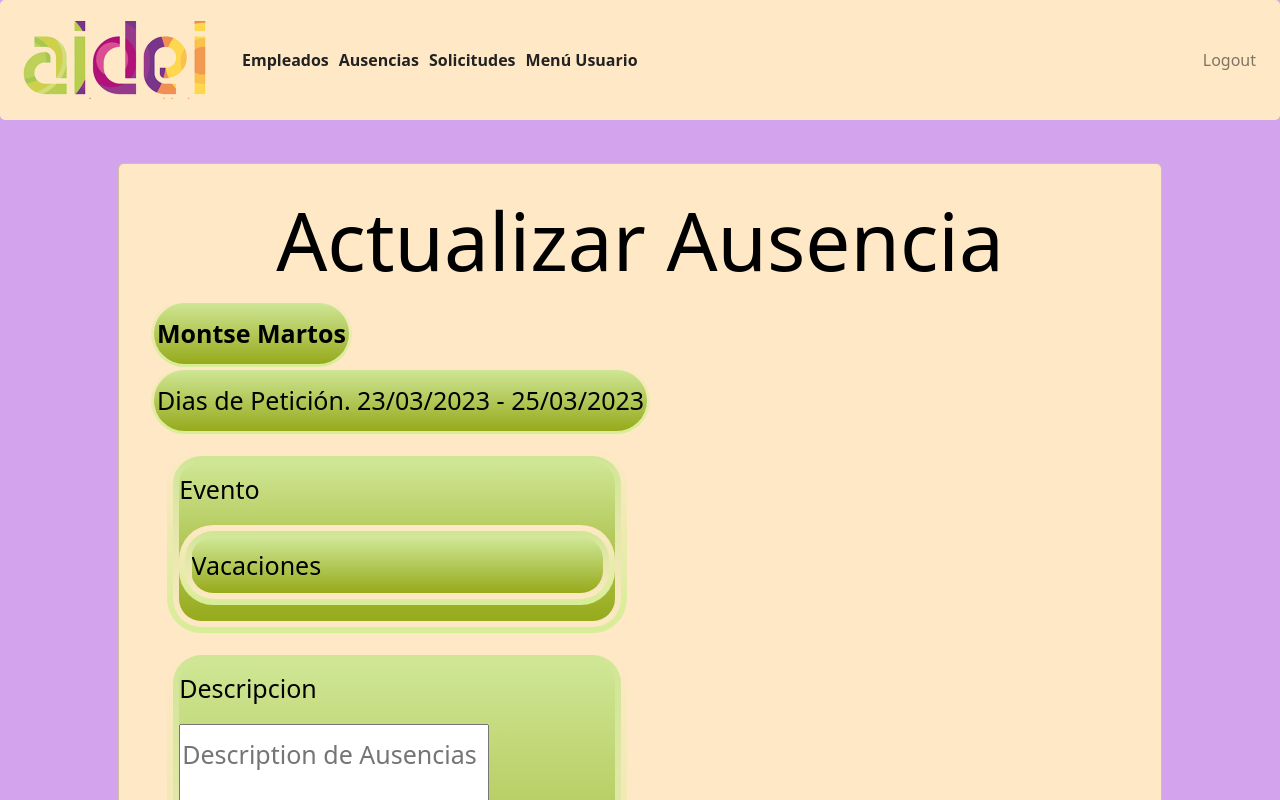
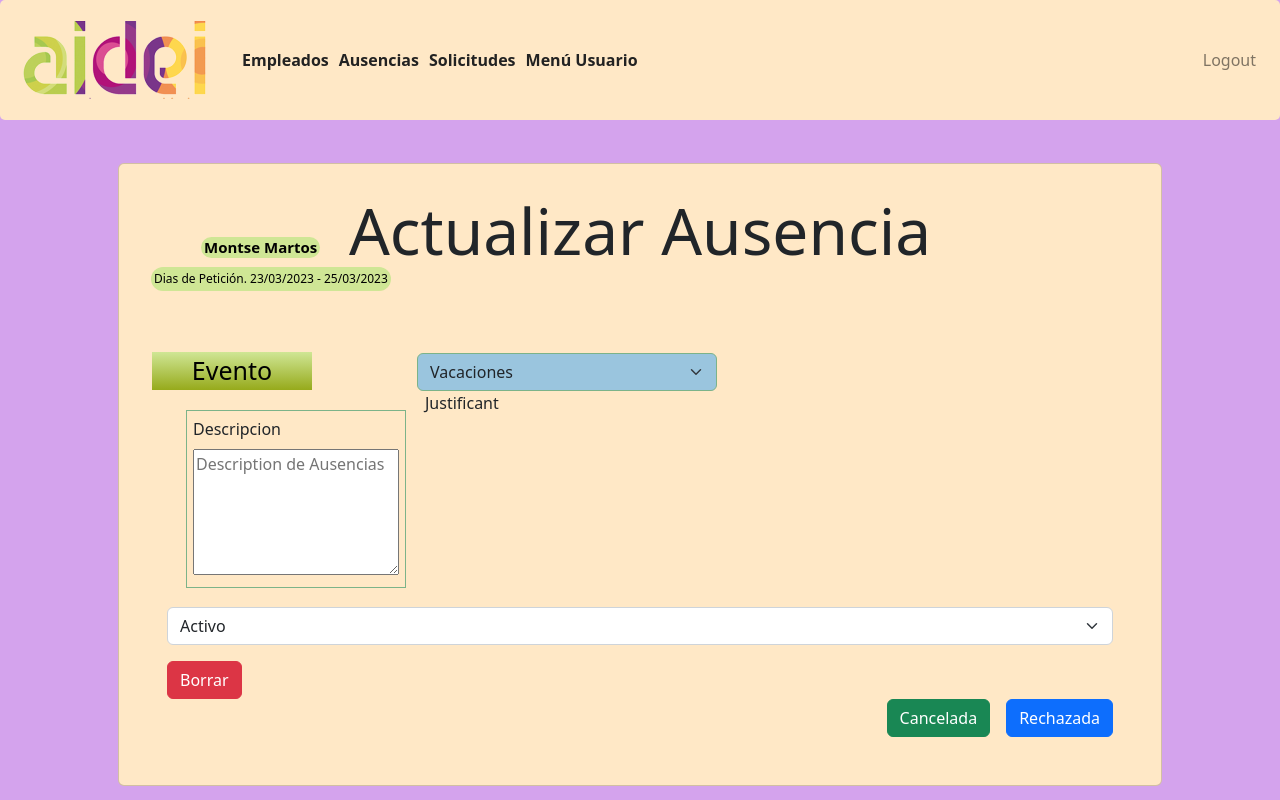
Before and after one commit to birdsinyourgarden/front-end-react-final-proyect, a React (Vite) app: page /absences in a window 1280 px wide. Shown: the top 800 px of the page. Built offline with nearby package versions, Linux system fonts and the light colour scheme; a web font is replaced by a local one.

Commit message:
add styles to the list

```diff
--- a/src/views/absences/Absences.css
+++ b/src/views/absences/Absences.css
@@ -1,94 +1,76 @@
-label {
-    display: flex;
-    align-items: center;
-  }
 
-  span::after {
-    padding-left: 5px;
-  }
 
-  input:invalid + span::after {
-    content: "✖";
-  }
-
-  input:valid + span::after {
-    content: "✓";
-  }
-
-  span::after {
-    padding-left: 5px;
-  }
-
-  input:invalid + span::after {
-    content: "✖";
-  }
-
-  input:valid + span::after {
-    content: "✓";
-  }
-
-  .text-center {
-	font-size: 25px;
+  .h1 {
+	font-size: 15px;
   font: inter;
-  font-weight: 400;
+  font-weight: 300;
 	color: #000;
 }
 
 .userName {
-	font-size: 25px;
+    max-width: 160px;
+    margin-left: 50px;
+    margin-top: -45px;
+	  font-size: 15px;
     background: #CFE695;
     background-size: 10%;
-	color: #000;
-	padding-left: 10px;
-	line-height: 55px;
+	  color: #000;
+  	line-height: 15px;
+    border: solid .25em transparent;
+    border-radius: 1.375em;
+}
+
+.dateAbscens {
+  max-width: 300px;
+  margin-left: 0px;
+    margin-top: -15px;
+  font-size: 12px;
+  background: #CFE695;
+  color: #000;
   border: solid .25em transparent;
-padding: .25em;
-border-radius: 1.375em;
-box-shadow:
- inset 0 1px 1px rgba(#e1c56c, .875) /* сверху */,
- inset 0 -1px 1px rgba(#e1c56c, .75) /* снизу */;
-background:
- linear-gradient(#CFE695, #96AA1B) content-box,
- linear-gradient(#CFE695, #FFE8C6) padding-box,
- linear-gradient(#FFE8C6, #d7ed96) border-box;
+  border-radius: 1.375em;
+  }
 
+    .absences {
+      display: flex;
+      justify-content: space-between;
+      margin: 30%;
+    }
+
+.event {
+  max-width: 160px;
+  font-size: 25px;
+  color: #000;
+  margin-left: -15px;
+    margin-top: 45px;
+  display: flex;
+  justify-content: center;
+  align-items: center;
+  background:
+  linear-gradient(#CFE695, #96AA1B) content-box,
+  linear-gradient(#a9e0b0, #d7ed96) border-box;
+}
+
+.list {
+        max-width: 300px;
+        margin-left: 250px;
+        margin-top: -45px;
+        background-color: rgb(154, 197, 222);
+        border-collapse: collapse;
+        border: 1px solid rgb(124, 179, 137);
+}
+
+.description {
+  max-width: max-content;
+  flex-direction: column;
+  align-self: flex-end;
+  float: left;
+  margin: 19px;
+  padding: 6px;
+  border: 1px solid rgb(124, 179, 137);
 
 }
 
-.dateAbscens {
-  font-size: 25px;
-  background-size: 10%;
-  color: #000;
-  padding-left: 10px;
-  line-height: 55px;
-  border: solid .25em transparent;
-  padding: .25em;
-  border-radius: 1.375em;
-  box-shadow:
-   inset 0 1px 1px rgba(#e1c56c, .875) /* сверху */,
-   inset 0 -1px 1px rgba(#e1c56c, .75) /* снизу */;
-  background:
-    linear-gradient(#CFE695, #96AA1B) content-box,
-    linear-gradient(#CFE695, #FFE8C6) padding-box,
-    linear-gradient(#FFE8C6, #d7ed96) border-box;
+.mb-3 {
+
 }
-
-
-.mb-3 {
-  max-width: 460px;
-  font-size: 25px;
-  background-size: 10%;
-  color: #000;
-  padding-left: 10px;
-  line-height: 55px;
-  border: solid .25em transparent;
-  padding: .25em;
-  border-radius: 1.375em;
-  box-shadow:
-   inset 0 1px 1px rgba(#e1c56c, .875) /* сверху */,
-   inset 0 -1px 1px rgba(#e1c56c, .75) /* снизу */;
-  background:
-    linear-gradient(#CFE695, #96AA1B) content-box,
-    linear-gradient(#CFE695, #FFE8C6) padding-box,
-    linear-gradient(#FFE8C6, #d7ed96) border-box;
-}
--- a/src/views/absences/Absences.jsx
+++ b/src/views/absences/Absences.jsx
@@ -19,9 +19,11 @@ const  Absences= () => {
                </table>
                </div>
                <Card.Body>
-               <Form.Group className="mb-3" controlId="event">
-                  <Form.Label>Evento</Form.Label>
-                        <Form.Select className="mb-3" controlId="employeeSector">
+               <Form.Group  controlId="event">
+                  <Form.Label class="event">Evento</Form.Label>
+               </Form.Group>
+                  <Form.Group>
+                        <Form.Select className="list" controlId="abscensSector">
                            <option value="Vacaciones">Vacaciones</option>
                            <option value="Ausencia Autorizada - Enfermedad">Ausencia Autorizada - Enfermedad</option>
                            <option value="Cita Médica">Cita Médica</option>
@@ -35,9 +37,9 @@ const  Absences= () => {
                            <option value="Mudanzas">Mudanzas</option>
                            <option value="Otros...">Otros...</option>
                         </Form.Select>
-               </Form.Group>
+                  </Form.Group>
 
-               <Form.Group className="mb-3" controlId="description">
+               <Form.Group className="description" controlId="description">
                   <Form.Label>Descripcion</Form.Label>
                      <textarea type="text" placeholder="Description de Ausencias" rows="5"/>
                </Form.Group>
```
